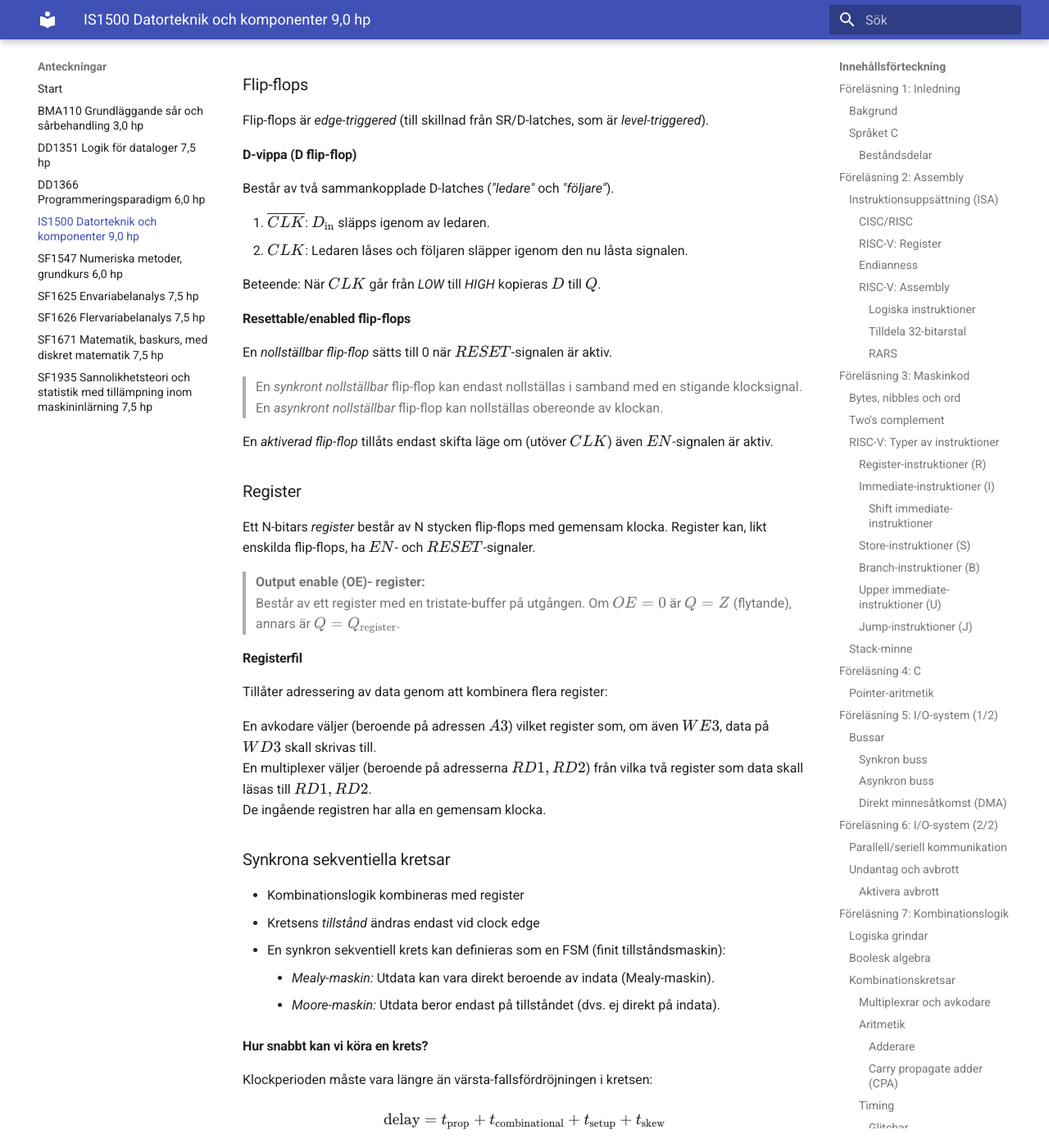
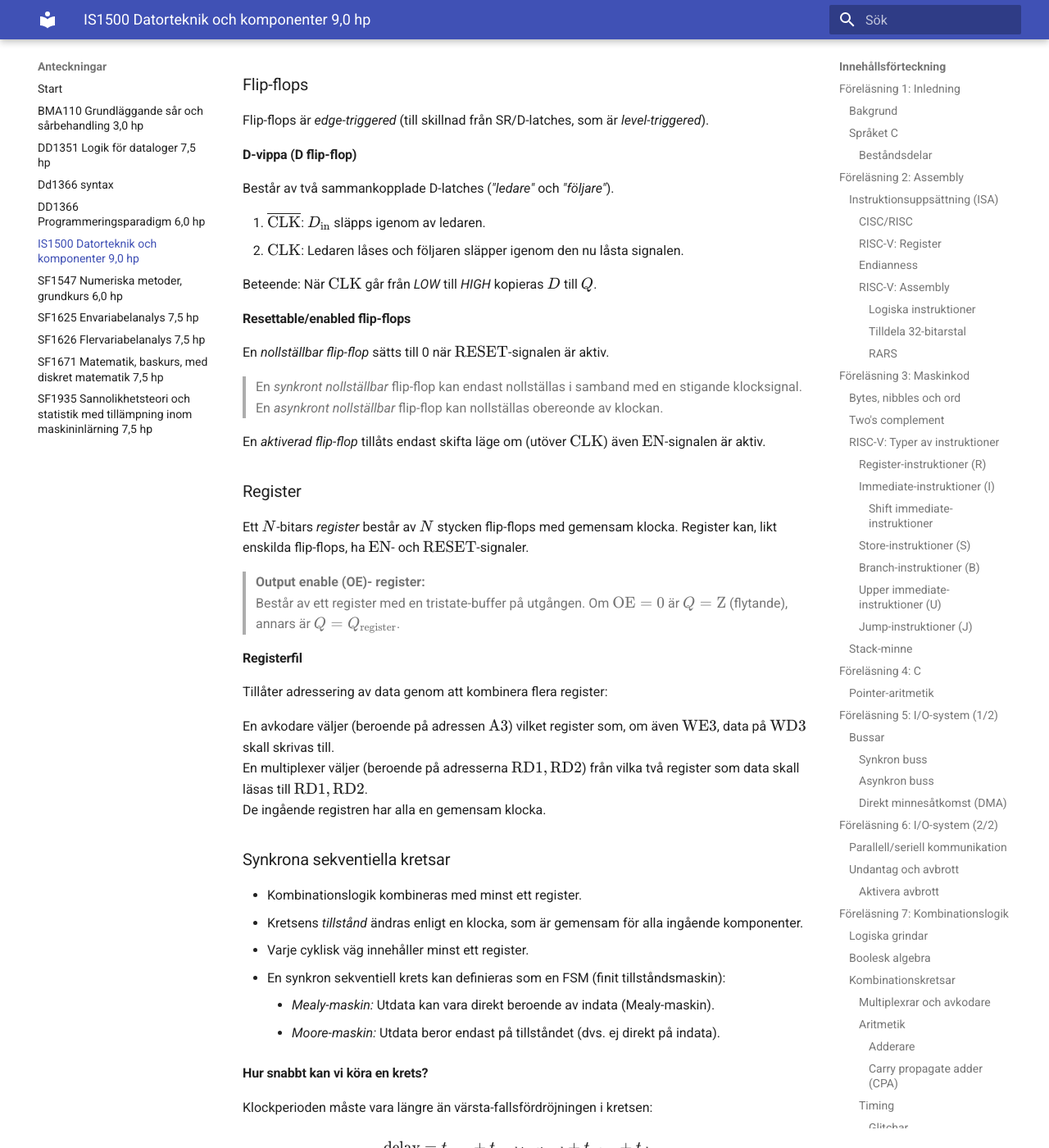
Before and after one commit to axelw3/anteckningar, an MkDocs documentation site: the page built from docs/is1500.md, in a window 1280 px wide and 1400 px high, scrolled down 11676 px. Shown: the whole window at 82% size. Built offline with MkDocs 1.6.1 and Material for MkDocs 9.7.7, drawn with Linux system fonts in a browser that asks for light colours; some of the changed text lies outside the part shown.

Commit message:
Färdigställ is1500 o sf1547

```diff
--- a/docs/is1500.md
+++ b/docs/is1500.md
@@ -383,11 +383,11 @@
 - Blandar *vad* som uppdateras och *när* - en utmaning i större kretsar.
 
 ### D latch
-Två ingångar: $D$ och $CLK$
+Två ingångar: $D$ och $\text{CLK}$
 
-Tillståndet ändras för att matcha $D$ när vippan är transparent ($CLK=1$):
+Tillståndet ändras för att matcha $D$ när vippan är transparent ($\text{CLK}=1$):
 
-|$CLK$|$D$|$Q$|$\overline Q$|
+|$\text{CLK}$|$D$|$Q$|$\overline Q$|
 |-|-|-|-|
 |0|?|$Q_\text{pre}$|${\overline Q}_\text{pre}$|
 |1|0|0|1|
@@ -399,35 +399,36 @@
 #### D-vippa (D flip-flop)
 Består av två sammankopplade D-latches (*"ledare"* och *"följare"*).
 
-1. $\overline{CLK}$: $D_\text{in}$ släpps igenom av ledaren.
-2. $CLK$: Ledaren låses och följaren släpper igenom den nu låsta signalen.
+1. $\overline{\text{CLK}}$: $D_\text{in}$ släpps igenom av ledaren.
+2. $\text{CLK}$: Ledaren låses och följaren släpper igenom den nu låsta signalen.
 
-Beteende: När $CLK$ går från *LOW* till *HIGH* kopieras $D$ till $Q$.
+Beteende: När $\text{CLK}$ går från *LOW* till *HIGH* kopieras $D$ till $Q$.
 
 #### Resettable/enabled flip-flops
-En *nollställbar flip-flop* sätts till 0 när $RESET$-signalen är aktiv.
+En *nollställbar flip-flop* sätts till 0 när $\text{RESET}$-signalen är aktiv.
 
 > En *synkront nollställbar* flip-flop kan endast nollställas i samband med en stigande klocksignal.<br>
 > En *asynkront nollställbar* flip-flop kan nollställas obereonde av klockan.
 
-En *aktiverad flip-flop* tillåts endast skifta läge om (utöver $CLK$) även $EN$-signalen är aktiv.
+En *aktiverad flip-flop* tillåts endast skifta läge om (utöver $\text{CLK}$) även $\text{EN}$-signalen är aktiv.
 
 ### Register
-Ett N-bitars *register* består av N stycken flip-flops med gemensam klocka. Register kan, likt enskilda flip-flops, ha $EN$- och $RESET$-signaler.
+Ett $N$-bitars *register* består av $N$ stycken flip-flops med gemensam klocka. Register kan, likt enskilda flip-flops, ha $\text{EN}$- och $\text{RESET}$-signaler.
 
 > **Output enable (OE)- register:**<br>
-> Består av ett register med en tristate-buffer på utgången. Om $OE=0$ är $Q=Z$ (flytande), annars är $Q=Q_\text{register}$.
+> Består av ett register med en tristate-buffer på utgången. Om $\text{OE}=0$ är $Q=\text Z$ (flytande), annars är $Q=Q_\text{register}$.
 
 #### Registerfil
 Tillåter adressering av data genom att kombinera flera register:
 
-En avkodare väljer (beroende på adressen $A3$) vilket register som, om även $WE3$, data på $WD3$ skall skrivas till.<br>
-En multiplexer väljer (beroende på adresserna $RD1,RD2$) från vilka två register som data skall läsas till $RD1,RD2$.<br>
+En avkodare väljer (beroende på adressen $\text{A3}$) vilket register som, om även $\text{WE3}$, data på $\text{WD3}$ skall skrivas till.<br>
+En multiplexer väljer (beroende på adresserna $\text{RD1},\text{RD2}$) från vilka två register som data skall läsas till $\text{RD1},\text{RD2}$.<br>
 De ingående registren har alla en gemensam klocka.
 
 ### Synkrona sekventiella kretsar
-* Kombinationslogik kombineras med register
-* Kretsens *tillstånd* ändras endast vid clock edge
+* Kombinationslogik kombineras med minst ett register.
+* Kretsens *tillstånd* ändras enligt en klocka, som är gemensam för alla ingående komponenter.
+* Varje cyklisk väg innehåller minst ett register.
 * En synkron sekventiell krets kan definieras som en FSM (finit tillståndsmaskin):
     * *Mealy-maskin:* Utdata kan vara direkt beroende av indata (Mealy-maskin).
     * *Moore-maskin:* Utdata beror endast på tillståndet (dvs. ej direkt på indata).
```
Also changed, not shown: other parts of docs/is1500.md (+1 -1 lines), docs/dd1366-syntax.md (added, +112 -0 lines), docs/sf1547.md (+4 -0 lines).
